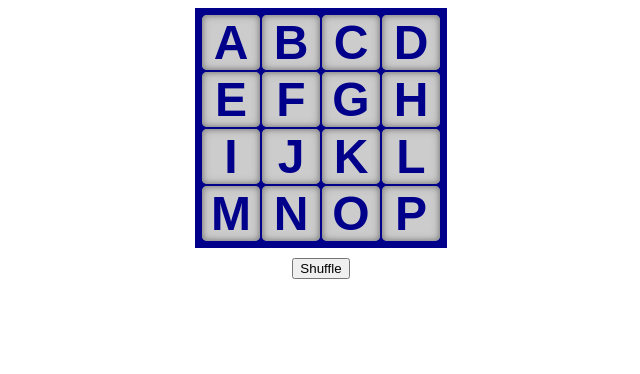
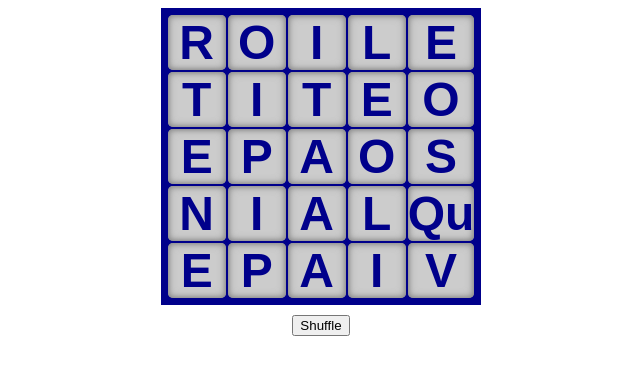
Before and after one commit to mlsteele/Boggle, a plain HTML site: page index.html in a window 1280 px wide. Both pictures are taken after a click on the button "Shuffle". Shown: the whole page, without its empty margins (319-959 px from the left). Drawn offline with nearby package versions, Linux system fonts and the light colour scheme.

Commit message:
Added letters & shuffling

```diff
--- a/index.html
+++ b/index.html
@@ -1,6 +1,60 @@
 <!DOCTYPE html>
 <html>
 <head>
+        <script src="https://ajax.googleapis.com/ajax/libs/jquery/1.9.0/jquery.min.js"></script>
+        <script>
+        Array.prototype.remove = function(from, to) {
+          var rest = this.slice((to || from) + 1 || this.length);
+          this.length = from < 0 ? this.length + from : from;
+          return this.push.apply(this, rest);
+        };
+        $(document).ready(function(){
+                letters = "ABCDEFGHIJKLMNOPQRSTUVWXYZ"
+                dice = ["aaafrs",
+                        "aaeeee",
+                        "aafirs",
+                        "adennn",
+                        "aeeeem",
+
+                        "aeegmu",
+                        "aegmnn",
+                        "afirsy",
+                        "bjkqxz",
+                        "ccenst",
+
+                        "ceiilt",
+                        "ceilpt",
+                        "ceipst",
+                        "ddhnot",
+                        "dhhlor",
+
+                        "dhlnor",
+                        "dhlnor",
+                        "eiiitt",
+                        "emottt",
+                        "ensssu",
+
+                        "fiprsy",
+                        "gorrvw",
+                        "iprrry",
+                        "nootuw",
+                        "ooottu"
+                ]
+                $("button").click(function(){
+                        mydice = dice.slice()
+                        $("td").each(function(){
+                                die_id = Math.floor(Math.random()*mydice.length);
+                                die = mydice[die_id];
+                                console.log("Die: " + die);
+                                mydice.remove(die_id);
+                                console.log(mydice);
+                                letter = die.charAt(Math.floor(Math.random() * 5)).toUpperCase();
+                                if(letter=="Q"){letter="Qu"}
+                                $(this).html(letter);
+                        })
+                });
+        });
+        </script>
         <style>
         td{
                 font: bold 48px Arial, sans-serif;
@@ -33,25 +87,35 @@
                         <td>B</td>
                         <td>C</td>
                         <td>D</td>
+                        <td>Q</td>
                 </tr>
                 <tr>
                         <td>E</td>
                         <td>F</td>
                         <td>G</td>
                         <td>H</td>
+                        <td>R</td>
                 </tr>
                 <tr>
                         <td>I</td>
                         <td>J</td>
                         <td>K</td>
                         <td>L</td>
+                        <td>S</td>
                 </tr>
                 <tr>
                         <td>M</td>
                         <td>N</td>
                         <td>O</td>
                         <td>P</td>
+                        <td>T</td>
                 </tr>
+                <tr>
+                        <td>U</td>
+                        <td>V</td>
+                        <td>W</td>
+                        <td>X</td>
+                        <td>Y</td>
         </table>
         <button>Shuffle</button>
 </body>
```
